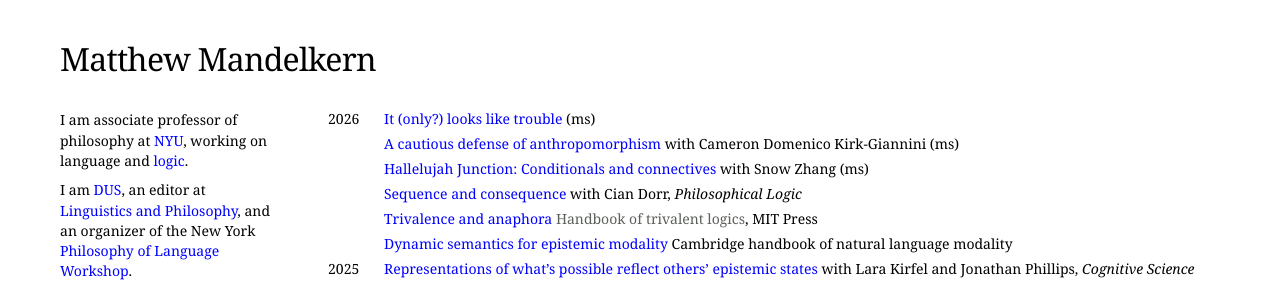
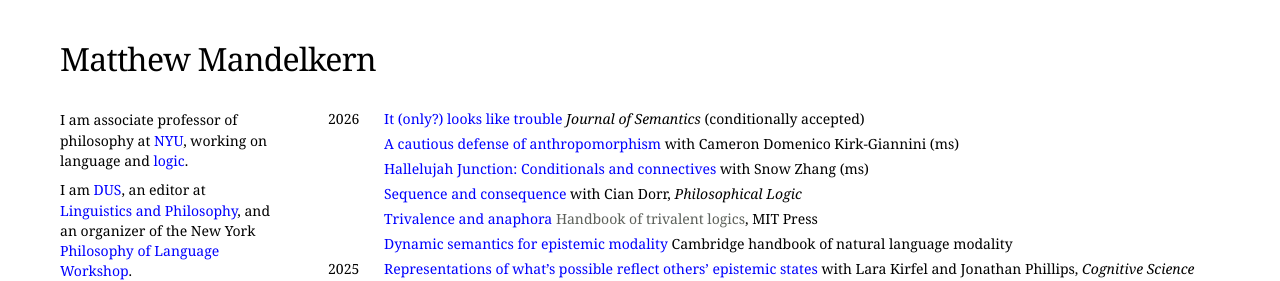
Before and after one commit to mmandelkern/mmandelkern.github.io, a plain HTML site: page index.html in a window 1280 px wide. Shown: the top 281 px of the page. Drawn offline with Linux system fonts and the light colour scheme.

Commit message:
Update index.html

```diff
--- a/index.html
+++ b/index.html
@@ -79,7 +79,7 @@ sup { line-height: 0; }
 
 
 <section class="articles" aria-label="Papers"><div class="year-group"><h3>2026</h3><div>
-<div class="publication"><a href="https://philpapers.org/rec/MANIOL-2" target="_blank" rel="noopener">It (only?) looks like trouble</a><div class="details"> (ms) </div></div>
+<div class="publication"><a href="https://philpapers.org/rec/MANIOL-2" target="_blank" rel="noopener">It (only?) looks like trouble</a><div class="details"> <i> Journal of Semantics</i> (conditionally accepted) </div></div>
 	<div class="publication"><a href="https://philpapers.org/archive/KIRACD.pdf" target="_blank" rel="noopener">A cautious defense of anthropomorphism</a><div class="details">with Cameron Domenico Kirk-Giannini (ms)</div></div>
 	<div class="publication"><a href="https://philpapers.org/rec/MANHJC" target="_blank" rel="noopener">Hallelujah Junction: Conditionals and connectives</a><div class="details">with Snow Zhang (ms)</div></div>
 	<div class="publication"><a href="https://www.philosophical-logic.org/article/id/27646/" target="_blank" rel="noopener">Sequence and consequence</a><div class="details">with Cian Dorr, <i> Philosophical Logic</i></div></div><div class="publication">
```
